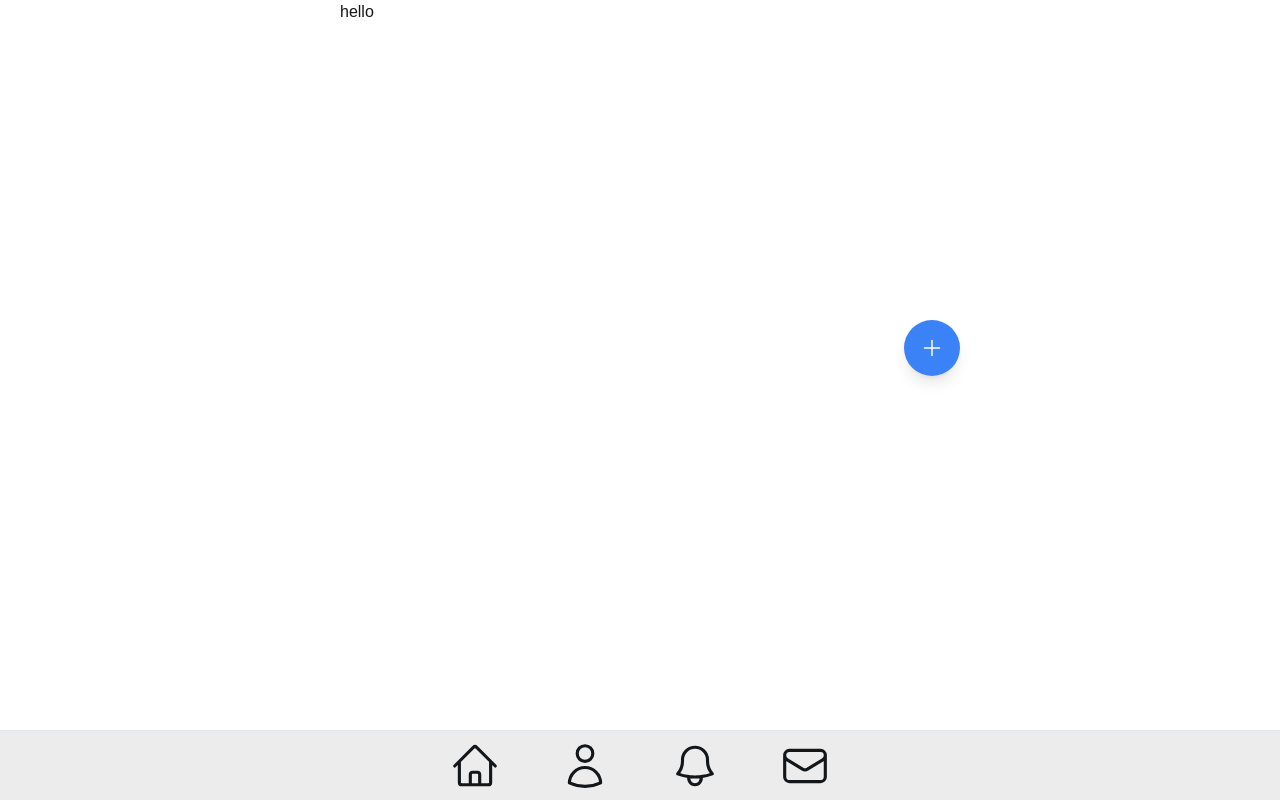
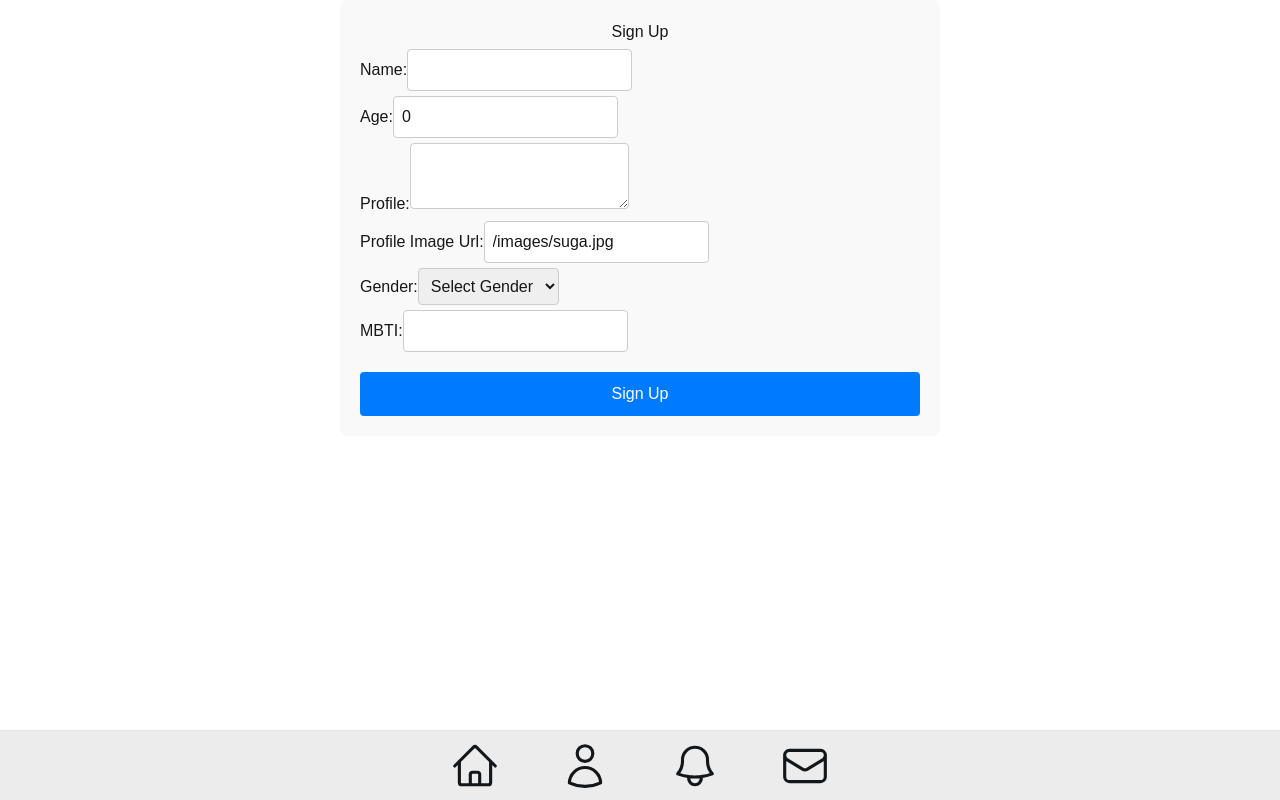
Before and after one commit to takahara-morpet/morpet-frontend, a Next.js app: page /signup in a window 1280 px wide. Built offline with nearby package versions, Linux system fonts and the light colour scheme.

Commit message:
signupページの実装

```diff
--- a/src/app/signup/page.tsx
+++ b/src/app/signup/page.tsx
@@ -1,16 +1,56 @@
+"use client";
 import SubmitButton from "@/components/template/SubmitButton";
-import { sign } from "chart.js/helpers"
+import { createUser } from "@/lib/api/user";
+import { UserCreateRequest } from "@/types/request/user";
+import { sign } from "chart.js/helpers";
+import React, { useState } from "react";
+import SignUpForm from "@/components/template/SignUpForm";
 
+const SignUpPage: React.FC = () => {
+  const [formData, setFormData] = useState<UserCreateRequest>({
+    age: 0,
+    name: "",
+    profile: "",
+    profileImageUrl: "/images/suga.jpg",
+    gender: "",
+    mbti: "",
+  });
+  const [error, setError] = useState<string | null>(null);
+  const [successMessage, setSuccessMessage] = useState<string | null>(null);
 
+  const handleChange = (
+    e: React.ChangeEvent<
+      HTMLInputElement | HTMLSelectElement | HTMLTextAreaElement
+    >
+  ) => {
+    setFormData({
+      ...formData,
+      [e.target.name]: e.target.value,
+    });
+  };
 
- const SignUpPage: React.FC = () => {
-    return <div>
-        hello
+  const handleSubmit = async (e: React.FormEvent<HTMLFormElement>) => {
+    e.preventDefault();
+    try {
+      await createUser(formData);
+      setSuccessMessage("ユーザー登録が成功しました！");
+      setError(null);
+    } catch (err) {
+      console.log("Error creating user:", err);
+      setError("ユーザー登録に失敗しました。");
+      setSuccessMessage(null);
+    }
+  };
 
-        <div className="fixed -bottom-80 right-80 z-50">
-        <SubmitButton />
-      </div>
-    </div>;
-}
+  return (
+    <SignUpForm
+      formData={formData}
+      handleChange={handleChange}
+      handleSubmit={handleSubmit}
+      error={error}
+      successMessage={successMessage}
+    />
+  );
+};
 
 export default SignUpPage;
--- /dev/null
+++ b/src/components/template/SignUpForm.css
@@ -0,0 +1,51 @@
+.signup-container {
+    max-width: 600px;
+    margin: 0 auto;
+    padding: 20px;
+    background-color: #f9f9f9;
+    border-radius: 8px;
+  }
+
+  .signup-container h2 {
+    text-align: center;
+  }
+
+  .signup-container form {
+    display: flex;
+    flex-direction: column;
+  }
+
+  .signup-container label {
+    margin-top: 10px;
+  }
+
+  .signup-container input, .signup-container textarea, .signup-container select {
+    padding: 8px;
+    margin-top: 5px;
+    border: 1px solid #ccc;
+    border-radius: 4px;
+  }
+
+  .signup-container button {
+    margin-top: 20px;
+    padding: 10px;
+    background-color: #007bff;
+    color: white;
+    border: none;
+    border-radius: 4px;
+    cursor: pointer;
+  }
+
+  .signup-container button:hover {
+    background-color: #0056b3;
+  }
+
+  .error-message {
+    color: red;
+    text-align: center;
+  }
+
+  .success-message {
+    color: green;
+    text-align: center;
+  }
--- /dev/null
+++ b/src/components/template/SignUpForm.tsx
@@ -0,0 +1,112 @@
+import React from "react";
+import "./SignUpForm.css";
+
+interface SignUpFormProps {
+  formData: {
+    name: string;
+    age: number;
+    profile: string;
+    profileImageUrl: string;
+    gender: string;
+    mbti: string;
+  };
+  handleChange: (
+    e: React.ChangeEvent<
+      HTMLInputElement | HTMLSelectElement | HTMLTextAreaElement
+    >
+  ) => void;
+  handleSubmit: (e: React.FormEvent<HTMLFormElement>) => void;
+  error?: string | null;
+  successMessage?: string | null;
+}
+
+const SignUpForm: React.FC<SignUpFormProps> = ({
+  formData,
+  handleChange,
+  handleSubmit,
+  error,
+  successMessage,
+}) => {
+  return (
+    <div className="signup-container">
+      <h2>Sign Up</h2>
+      {error && <p className="error-message">{error}</p>}
+      {successMessage && <p className="success-message">{successMessage}</p>}
+
+      <form onSubmit={handleSubmit}>
+        <div>
+          <label htmlFor="name">Name:</label>
+          <input
+            type="text"
+            id="name"
+            name="name"
+            value={formData.name}
+            onChange={handleChange}
+            required
+          />
+        </div>
+        <div>
+          <label htmlFor="age">Age:</label>
+          <input
+            type="number"
+            id="age"
+            name="age"
+            value={formData.age}
+            onChange={handleChange}
+            required
+          />
+        </div>
+        <div>
+          <label htmlFor="profile">Profile:</label>
+          <textarea
+            name="profile"
+            id="profile"
+            value={formData.profile}
+            onChange={handleChange}
+            required
+          />
+          <div>
+            <label htmlFor="profileImageUrl">Profile Image Url:</label>
+            <input
+              type="text"
+              name="profileImageUrl"
+              id="profileImageUrl"
+              value={formData.profileImageUrl}
+              onChange={handleChange}
+              required
+            />
+          </div>
+          <div>
+            <label htmlFor="gender">Gender:</label>
+            <select
+              name="gender"
+              id="gender"
+              value={formData.gender}
+              onChange={handleChange}
+              required
+            >
+              <option value="">Select Gender</option>
+              <option value="male">Male</option>
+              <option value="female">Female</option>
+              <option value="other">Other</option>
+            </select>
+          </div>
+          <div>
+            <label htmlFor="mbti">MBTI:</label>
+            <input
+              type="text"
+              id="mbti"
+              name="mbti"
+              value={formData.mbti}
+              onChange={handleChange}
+              required
+            />
+          </div>
+        </div>
+        <button type="submit">Sign Up</button>
+      </form>
+    </div>
+  );
+};
+
+export default SignUpForm;
```
